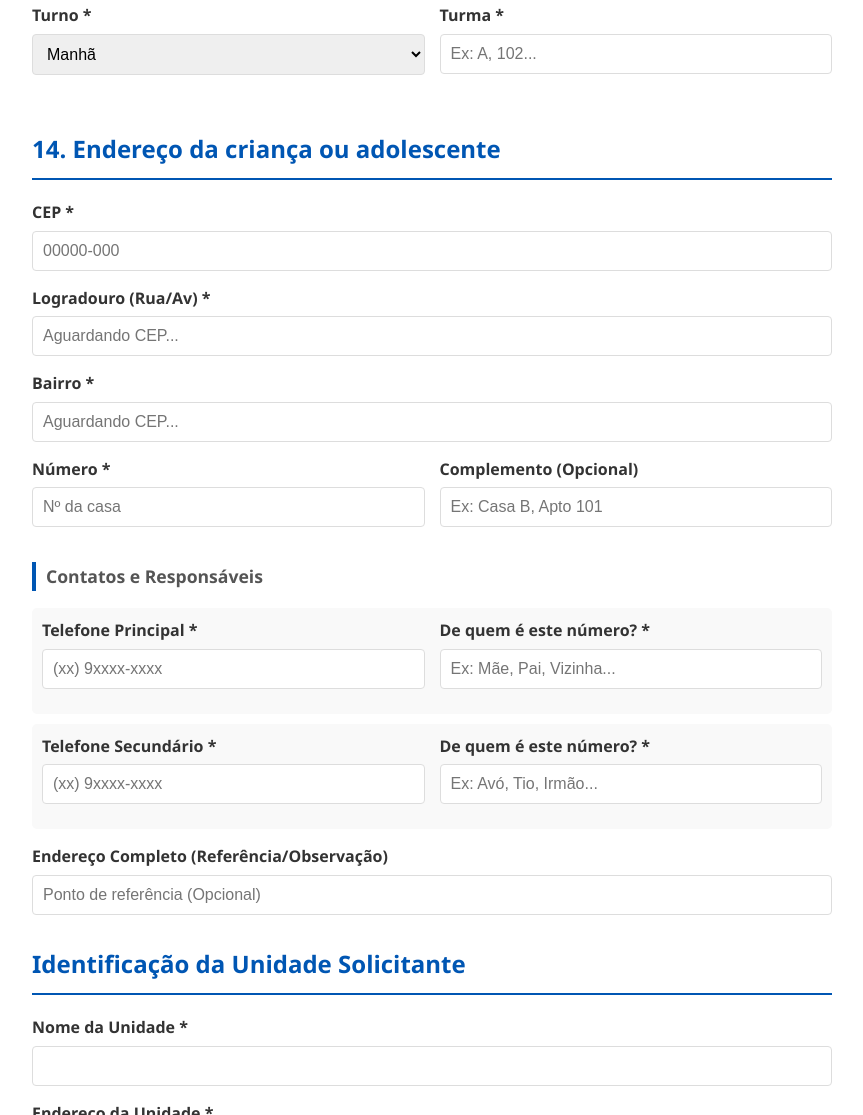
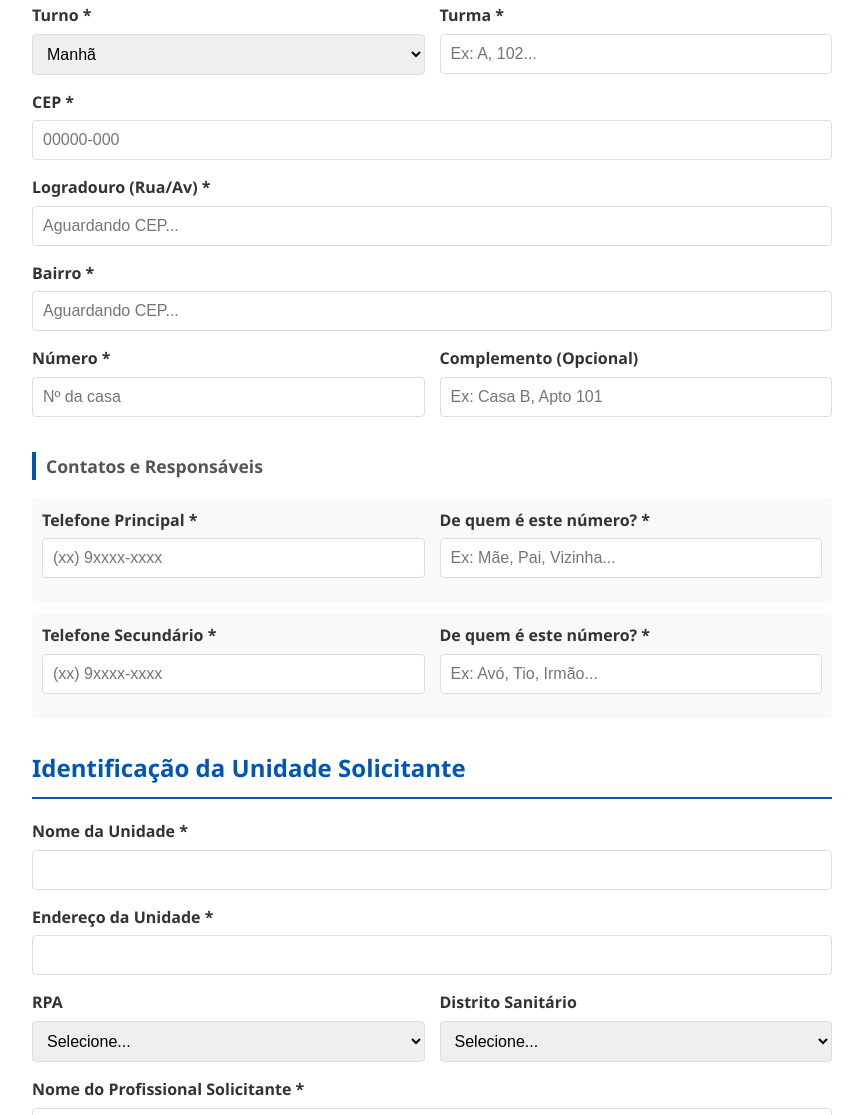
Before and after one commit to jhonatasoliveira1/pao, a plain HTML site: page index.html in a window 1280 px wide. Shown: the part 958-2073 px from the top of the page, without its empty margins (208-1071 px from the left). Drawn offline with Linux system fonts and the light colour scheme.

Commit message:
Update index.html

```diff
--- a/index.html
+++ b/index.html
@@ -221,8 +221,6 @@
                 </div>
             </div>
 
-            <h2 style="margin-top: 40px;">14. Endereço da criança ou adolescente</h2>
-
             <div class="form-group">
                 <label for="CEP">CEP *</label>
                 <input type="text" id="campoCEP" name="CEP" required placeholder="00000-000" maxlength="9">
@@ -280,11 +278,6 @@
                         <input type="text" name="Quem Contato 2" required placeholder="Ex: Avó, Tio, Irmão...">
                     </div>
                 </div>
-            </div>
-
-            <div class="form-group">
-                <label for="Endereço">Endereço Completo (Referência/Observação)</label>
-                <input type="text" name="Endereço Obs" placeholder="Ponto de referência (Opcional)">
             </div>
 
             <h2>Identificação da Unidade Solicitante</h2>
@@ -500,7 +493,6 @@
         });
 
         // --- CONCATENAÇÃO DO ENDEREÇO ---
-        // Junta Rua, Numero, Bairro e Complemento numa string só
         const logradouro = document.getElementById('end_logradouro').value;
         const bairro = document.getElementById('end_bairro').value;
         const numero = document.getElementById('end_numero').value;
```
